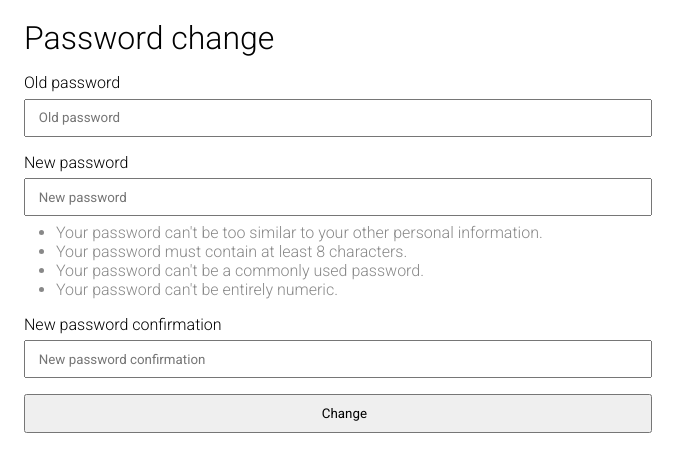
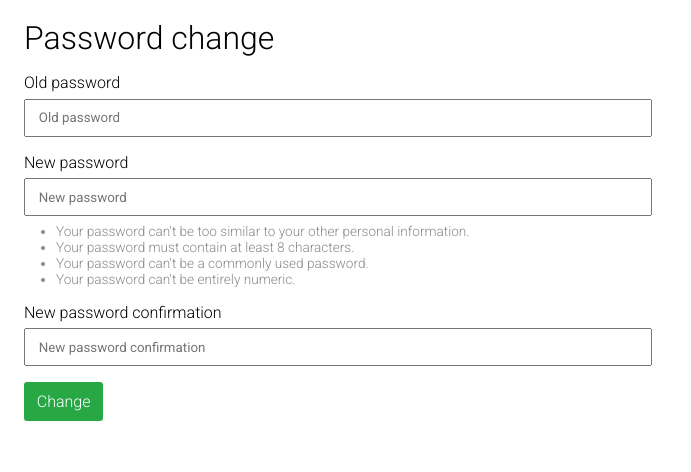
Before and after one commit to quevinrai/simpleloginregister, a Django app: page /change-password in a window 1280 px wide. Shown: the part 78-550 px from the top of the page, without its empty margins (0-691 px from the left). Run offline with Django 4.2, Linux system fonts and the light colour scheme.

Commit message:
Add styling for submit button

```diff
--- a/static/styles/styles.css
+++ b/static/styles/styles.css
@@ -68,7 +68,9 @@ body > * {
 
 #login form > input[type=submit] {
     align-self: flex-start;
-    padding: 0.6rem 0.8rem;
+    font-size: 1rem;
+    font-weight: 300;
+    padding: 0.6em 0.8em;
     background-color: #017BFE;
     color: #FFF;
     border-style: none;
@@ -99,12 +101,24 @@ body > * {
 
 #change-password-page form ul {
     margin-left: 2rem;
+    font-size: 0.85rem;
     color: #888;
 }
 
 #change-password-page form input {
     padding-block: 0.6rem;
     padding-left: 0.8rem;
+}
+
+#change-password-page form > input[type=submit] {
+    align-self: flex-start;
+    font-size: 1rem;
+    font-weight: 300;
+    padding: 0.6em 0.8em;
+    background-color: #28A745;
+    color: #FFF;
+    border-style: none;
+    border-radius: 0.2rem;
 }
 
 #displaymessages {
```
